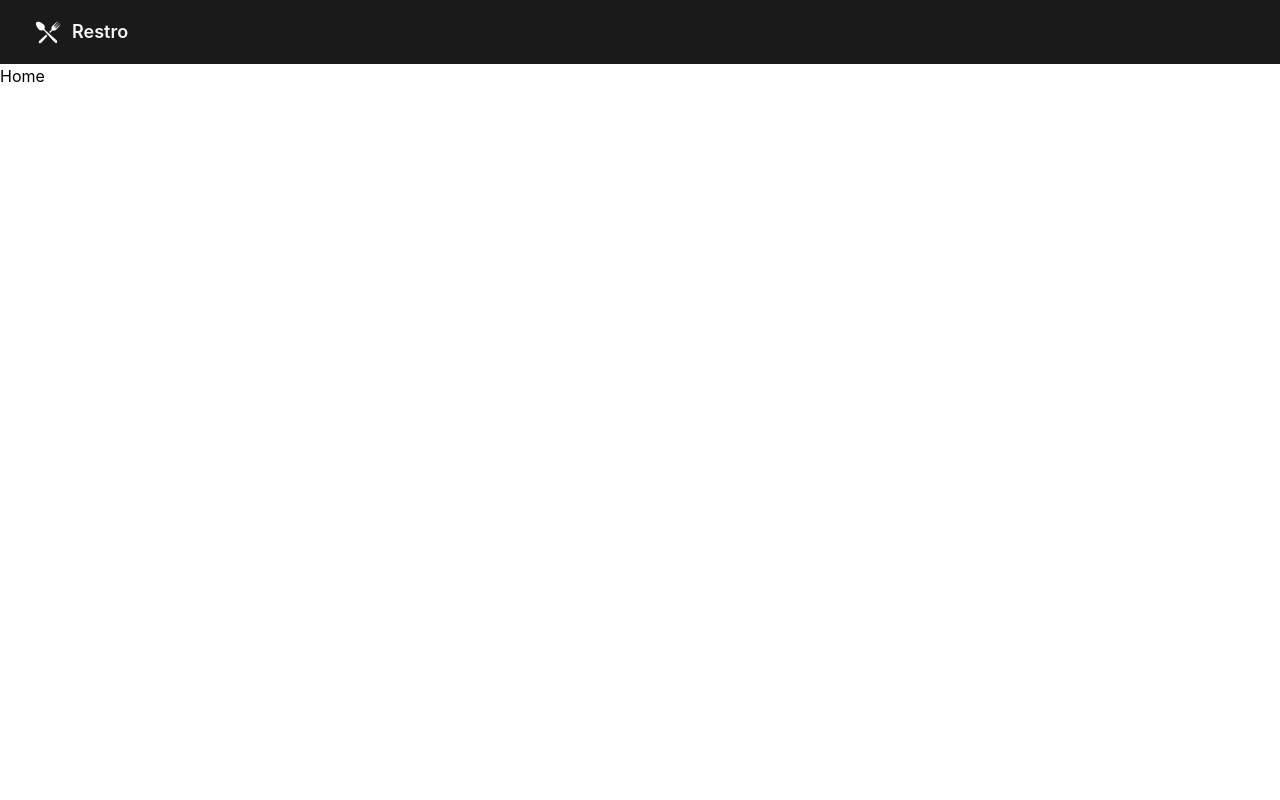
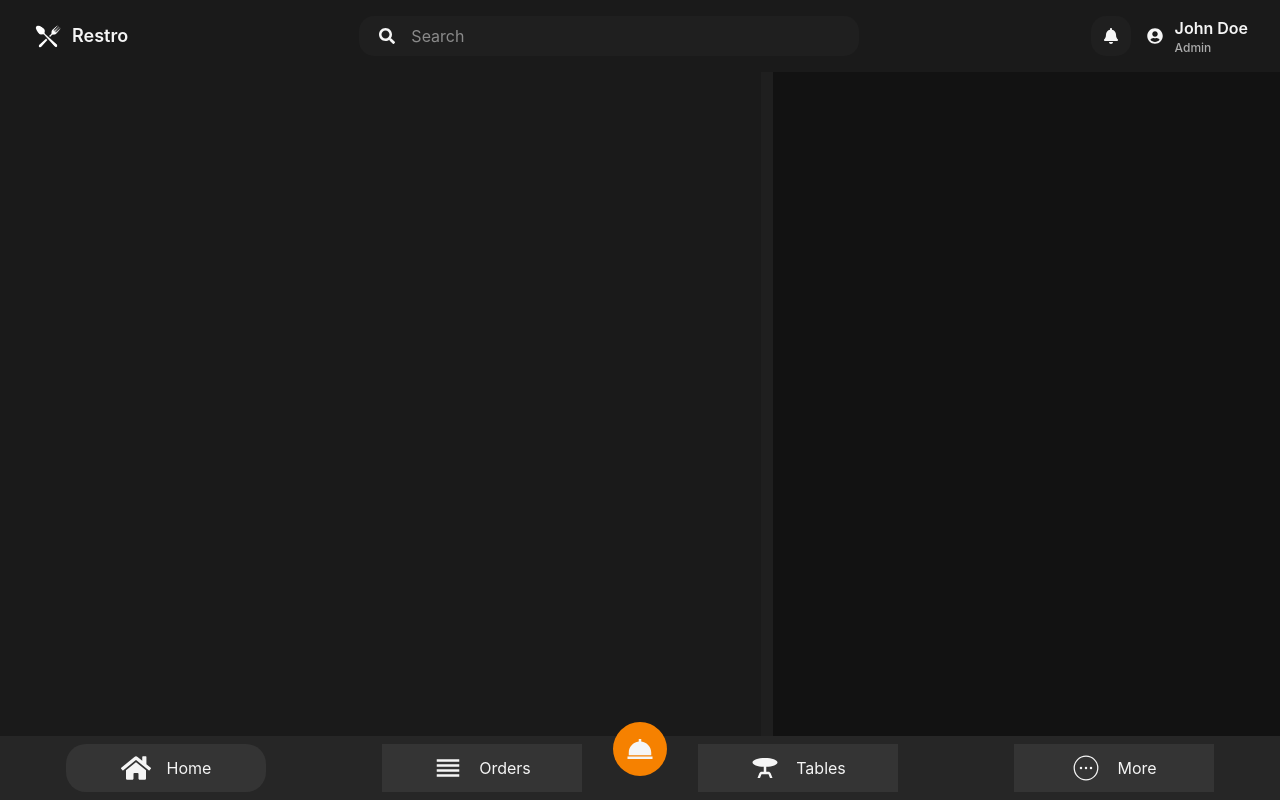
Before and after one commit to luizimcpi/pos, a React (Vite) app in the folder pos-frontend/: page / in a window 1280 px wide. Built offline with nearby package versions, Linux system fonts and the light colour scheme.

Commit message:
feat: finalizing navbar and bottomNav

```diff
--- a/pos-frontend/package.json
+++ b/pos-frontend/package.json
@@ -13,8 +13,9 @@
     "@tailwindcss/vite": "^4.0.6",
     "react": "^19.0.0",
     "react-dom": "^19.0.0",
-    "tailwindcss": "^4.0.6",
-    "react-router-dom": "^7.1.5"
+    "react-icons": "^5.4.0",
+    "react-router-dom": "^7.1.5",
+    "tailwindcss": "^4.0.6"
   },
   "devDependencies": {
     "@eslint/js": "^9.19.0",
--- /dev/null
+++ b/pos-frontend/src/components/shared/BottomNav.jsx
@@ -0,0 +1,21 @@
+import React from "react";
+import { BiSolidDish } from "react-icons/bi";
+import { CiCircleMore } from "react-icons/ci";
+import { FaHome } from "react-icons/fa";
+import { MdOutlineReorder, MdTableBar } from "react-icons/md";
+
+const BottomNav = () => {
+    return (
+        <div className="fixed bottom-0 left-0 right-0 bg-[#262626] p-2 h-16 flex justify-around">
+            <button className="flex items-center justify-center text-[#f5f5f5] bg-[#343434] w-[200px] rounded-[20px]"><FaHome className="inline mr-4" size={30}/>Home</button>
+            <button className="flex items-center justify-center text-[#f5f5f5] bg-[#343434] w-[200px]"><MdOutlineReorder className="inline mr-4" size={30}/>Orders</button>
+            <button className="flex items-center justify-center text-[#f5f5f5] bg-[#343434] w-[200px]"><MdTableBar className="inline mr-4" size={30}/>Tables</button>
+            <button className="flex items-center justify-center text-[#f5f5f5] bg-[#343434] w-[200px]"><CiCircleMore className="inline mr-4" size={30}/>More</button>
+            <button className="absolute bottom-6 bg-[#F68100] text-[#f5f5f5] rounded-full p-3 items-center">
+                <BiSolidDish size={30}/>
+            </button>
+        </div>
+    )
+}
+
+export default BottomNav;
--- a/pos-frontend/src/components/shared/Header.jsx
+++ b/pos-frontend/src/components/shared/Header.jsx
@@ -1,7 +1,7 @@
 // import React from "react";
-// import { FaSearch } from "react-icons/fa";
-// import { FaUserCircle } from "react-icons/fa";
-// import { FaBell } from "react-icons/fa";
+import { FaSearch } from "react-icons/fa";
+import { FaUserCircle } from "react-icons/fa";
+import { FaBell } from "react-icons/fa";
 import logo from "../../assets/images/logo.png";
 
 const Header = () => {
@@ -14,6 +14,29 @@ const Header = () => {
             </div>
             {/* SEARCH */}
 
+            <div className="flex items-center gap-4 bg-[#1f1f1f] p-2 rounded-[15px] px-5 py-2 w-[500px]">
+                <FaSearch className="text-[#f5f5f5]" />
+                <input
+                    type="text"
+                    placeholder="Search"
+                    className="bg-[#1f1f1f] outline-none text-[#f5f5f5]"
+                />
+            </div>
+
+             {/* LOGGED USER DETAILS */}
+
+             <div className="flex items-center gap-4">
+                <div className="bg-[#1f1f1f] rounded-[15px] p-3 cursor-pointer">
+                    <FaBell className="text-[#f5f5f5] text-2x1" />
+                </div>
+                <div className="flex items-center gap-3 cursor-pointer">
+                    <FaUserCircle className="text-[#f5f5f5] text-2x1" />
+                    <div className="flex flex-col items-start">
+                        <h1 className="text-md text-[#f5f5f5] font-semibold">John Doe</h1>
+                        <p className="text-xs text-[#ababab] font-medium">Admin</p>
+                    </div>
+                </div>
+             </div>
         </header>
     );
 }
--- a/pos-frontend/src/pages/Home.jsx
+++ b/pos-frontend/src/pages/Home.jsx
@@ -1,10 +1,19 @@
 import React from "react";
+import BottomNav from "../components/shared/BottomNav";
 
 const Home = () => {
     return (
-        <div>
-            <h1>Home</h1>
-        </div>
+        <section className="bg-[#1f1f1f] h-[calc(100vh-5rem)] overflow-hidden flex gap-3">
+            {/* LEFT DIV */}
+            <div className="flex-[3] bg-[#1a1a1a]">
+
+            </div>
+            {/* Right DIV */}
+            <div className="flex-[2] bg-[#121212]">
+
+            </div>
+            <BottomNav />
+        </section>
     )
 }
 
```
Also changed, not shown: 2 other files (tests, documents, lock files or other folders).
